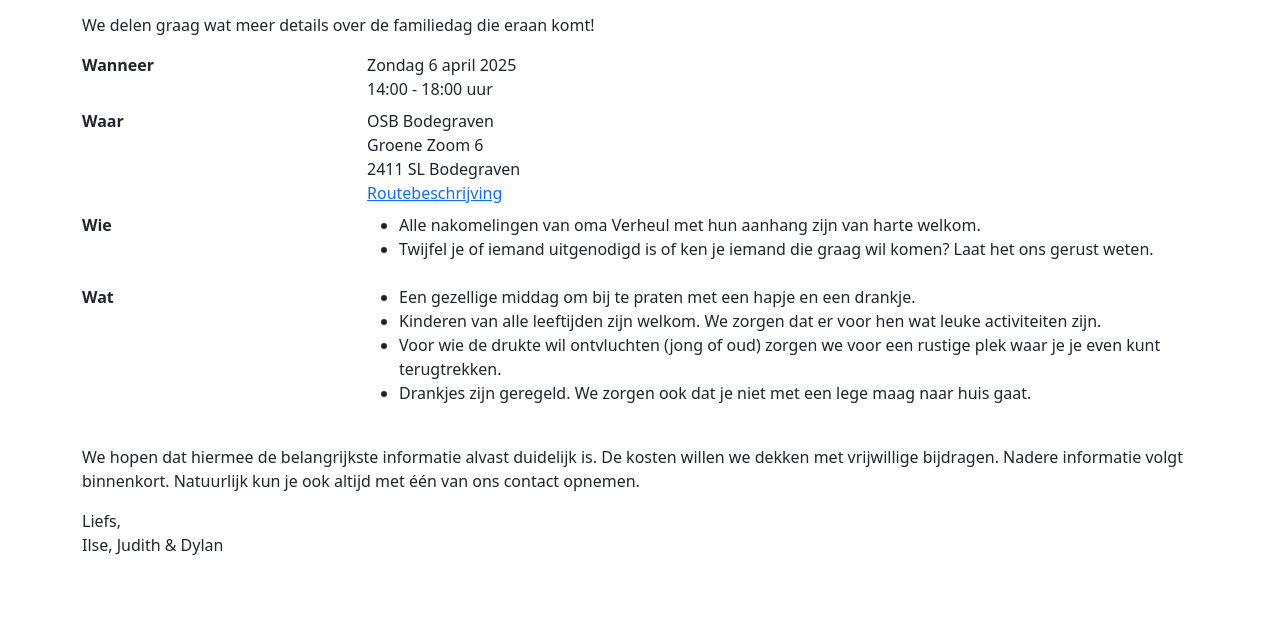
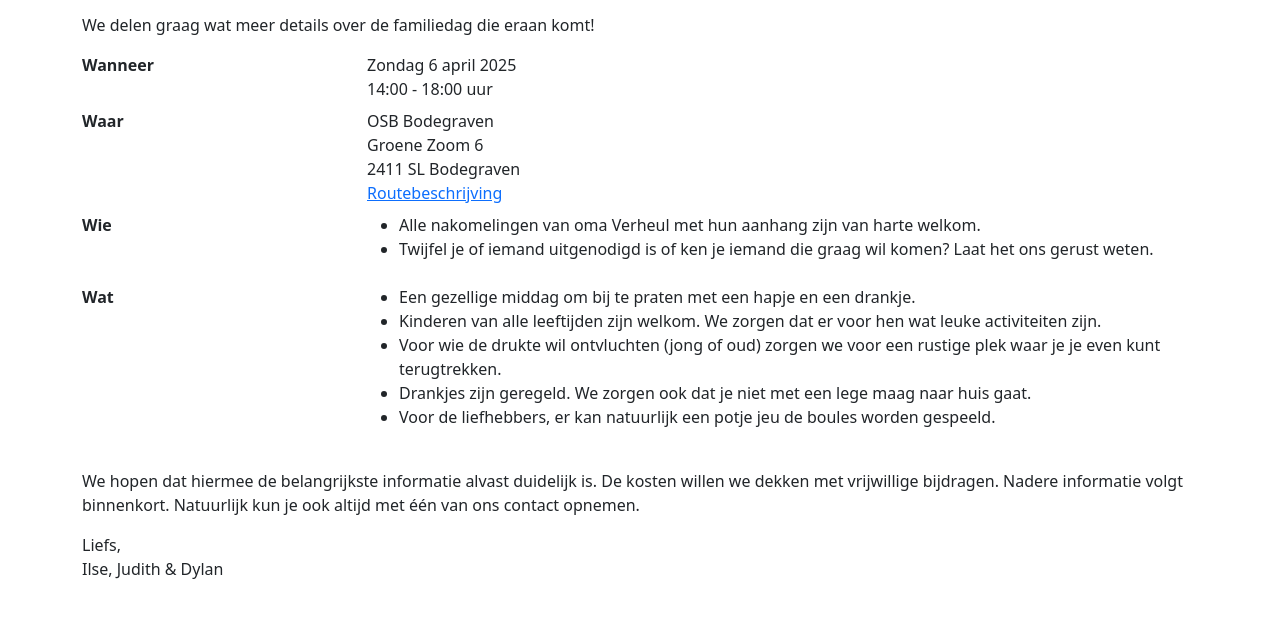
Before and after one commit to corijna/corijna.nl, a plain HTML site: page familiedag2025/index.html in a window 1280 px wide. Shown: the part 83-700 px from the top of the page. Drawn offline with nearby package versions, Linux system fonts and the light colour scheme.

Commit message:
Update index.html

```diff
--- a/familiedag2025/index.html
+++ b/familiedag2025/index.html
@@ -48,6 +48,8 @@
                         kunt terugtrekken.</li>
                     <li>Drankjes zijn geregeld. We zorgen ook dat je niet met een lege maag naar huis gaat.</li>
                     </li>
+                    <li>Voor de liefhebbers, er kan natuurlijk een potje jeu de boules worden gespeeld.</li>
+                    </li>
                 </ul>
             </dd>
 
```
